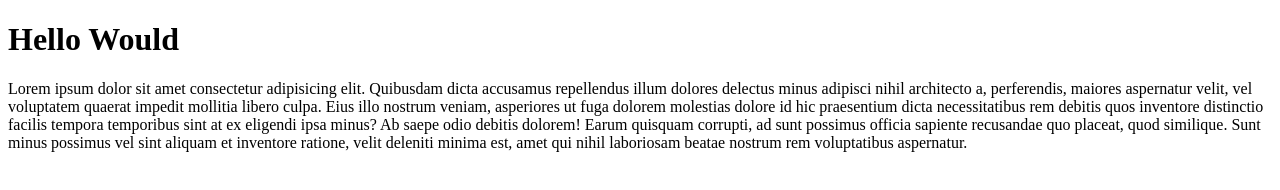
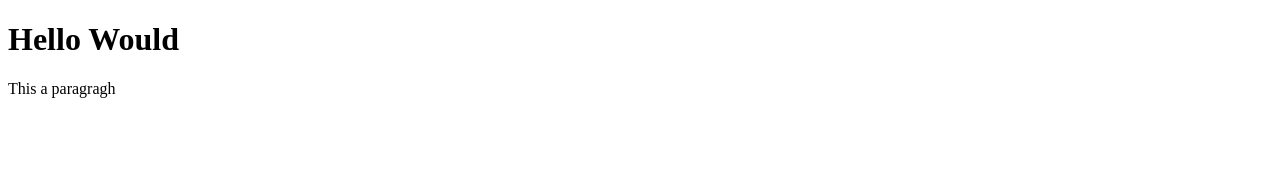
Before and after one commit to Noman099/testrapo, a plain HTML site: page index.html in a window 1280 px wide. Drawn offline with Linux system fonts and the light colour scheme.

Commit message:
update paragragh

```diff
--- a/index.html
+++ b/index.html
@@ -8,7 +8,7 @@
 </head>
 <body>
     <h1>Hello Would</h1>
-    <p>Lorem ipsum dolor sit amet consectetur adipisicing elit. Quibusdam dicta accusamus repellendus illum dolores delectus minus adipisci nihil architecto a, perferendis, maiores aspernatur velit, vel voluptatem quaerat impedit mollitia libero culpa. Eius illo nostrum veniam, asperiores ut fuga dolorem molestias dolore id hic praesentium dicta necessitatibus rem debitis quos inventore distinctio facilis tempora temporibus sint at ex eligendi ipsa minus? Ab saepe odio debitis dolorem! Earum quisquam corrupti, ad sunt possimus officia sapiente recusandae quo placeat, quod similique. Sunt minus possimus vel sint aliquam et inventore ratione, velit deleniti minima est, amet qui nihil laboriosam beatae nostrum rem voluptatibus aspernatur.
+    <p>This a paragragh
     </p>
 </body>
 </html>
```
